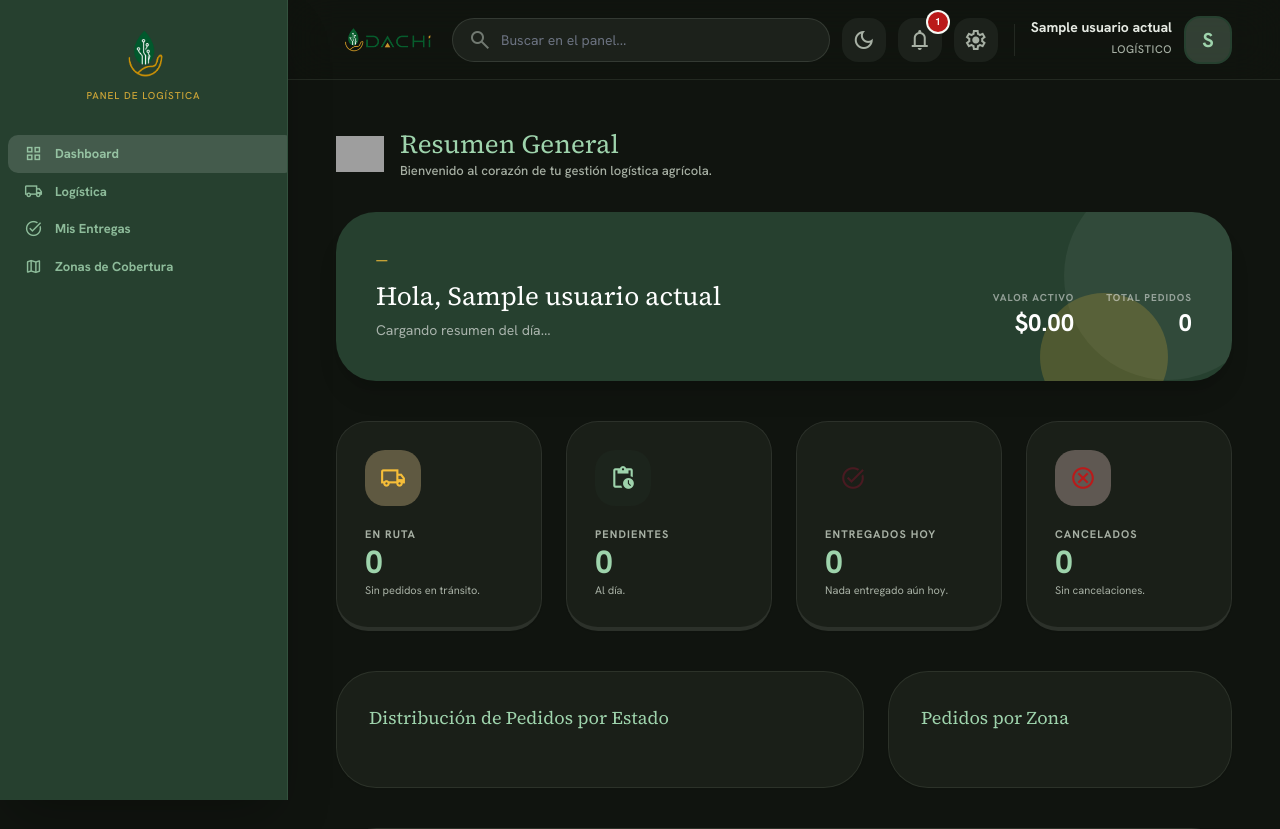
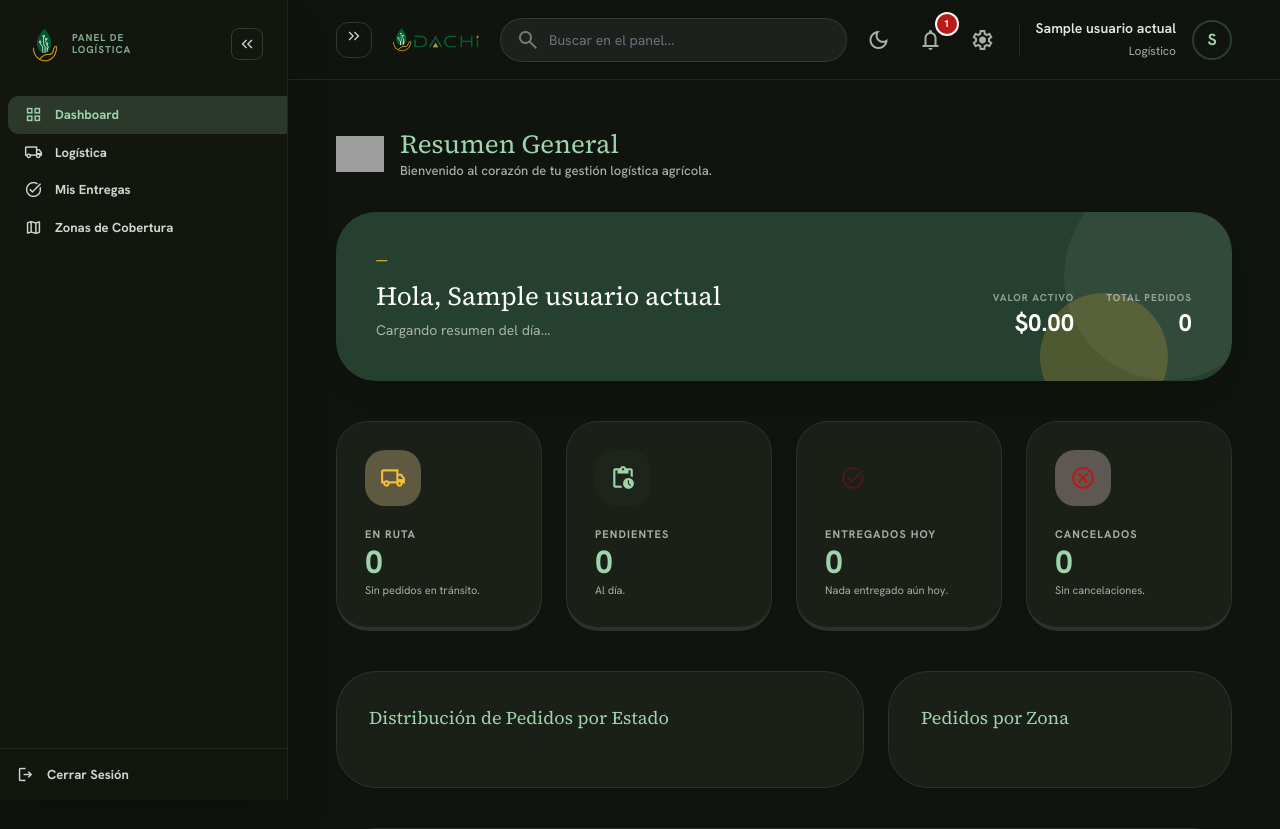
Before and after one commit to Milegran/DACHI, a PHP site: template views/logistica/dashboard.php in a window 1280 px wide. Shown: the top 829 px of the page. Run offline with PHP 8.4, Linux system fonts and the light colour scheme; the template is opened without the code that fills it: most values are stand-ins (such as "Sample title", 1, 10 or a date in 2020); some libraries are stand-ins or nearby versions; grey boxes are pictures that could not be loaded.

Commit message:
Opencode automatic git

```diff
--- a/views/logistica/dashboard.php
+++ b/views/logistica/dashboard.php
@@ -64,7 +64,14 @@
         html.dark .border-outline-variant\/50 { border-color: rgba(148,158,143,0.15) !important; }
         html.dark .hover\:bg-surface-container-low:hover { background-color: #262c24 !important; }
         html.dark ::-webkit-scrollbar-thumb { background: #33513e !important; }
-        html.dark #sidebarNav .nav-link { color: rgba(185,239,199,0.7) !important; }
+        html.dark #sidebar { background-color: #12160f !important; border-color: rgba(255,255,255,0.06) !important; }
+        html.dark #sidebarBrandText { color: #9ed3ac !important; }
+        html.dark #sidebarNav .nav-link,
+        html.dark #sidebarFooter .nav-link:not(.text-error) { color: #cfd6cb !important; }
+        html.dark #sidebarNav .nav-link:hover { background: rgba(255,255,255,0.06) !important; color: #fff !important; }
+        html.dark #sidebarNav .nav-link.nav-item-active { background: rgba(158,211,172,0.18) !important; color: #9ed3ac !important; }
+        html.dark #sidebarCollapseBtn,
+        html.dark #sidebarExpandBtn { border-color: rgba(255,255,255,0.15) !important; color: #cfd6cb !important; }
         html.dark .bg-surface\/60 { background-color: rgba(16,20,15,0.75) !important; }
         html.dark .text-primary { color: #9ed3ac !important; }
         html.dark .text-primary\/60,
@@ -79,21 +86,36 @@
     <!-- BLOQUE SIDEBAR OVERLAY -->
     <div class="fixed inset-0 bg-black/40 backdrop-blur-sm z-[60] hidden transition-opacity" id="sidebarOverlay" onclick="toggleSidebar()"></div>
     <!-- BLOQUE SIDEBAR -->
-    <aside class="fixed left-0 top-0 h-full w-72 bg-primary border-r border-primary-container z-[70] -translate-x-full lg:translate-x-0 sidebar-transition flex flex-col shadow-2xl" id="sidebar">
-        <div class="p-6 flex flex-col items-center gap-1">
-            <img alt="Logo DACHI" class="h-14 object-contain" src="img/Navbar.png" />
-            <p class="text-secondary font-medium text-[10px] mt-1 uppercase tracking-widest opacity-80">Panel de Logística</p>
+    <aside class="fixed left-0 top-0 h-full w-72 bg-white border-r border-outline-variant/20 z-[70] -translate-x-full lg:translate-x-0 sidebar-transition flex flex-col shadow-2xl" id="sidebar">
+        <div class="p-6 flex items-center justify-between gap-2" id="sidebarHeader">
+            <div class="flex items-center gap-2 min-w-0" id="sidebarLogoWrap">
+                <img alt="Logo DACHI" class="h-10 object-contain shrink-0" src="img/Navbar.png" />
+                <p class="text-primary font-bold text-[10px] uppercase tracking-widest opacity-80 leading-tight" id="sidebarBrandText">Panel de<br>Logística</p>
+            </div>
+            <button class="hidden lg:flex w-8 h-8 items-center justify-center rounded-lg border border-outline-variant/30 text-on-surface-variant hover:bg-surface-container-low transition-all shrink-0" id="sidebarCollapseBtn" onclick="toggleSidebarCollapse()" title="Ocultar menú" type="button">
+                <span class="material-symbols-outlined text-[18px]">keyboard_double_arrow_left</span>
+            </button>
         </div>
         <nav class="flex-grow overflow-y-auto custom-scrollbar space-y-0.5 mt-2" id="sidebarNav">
             <!-- Populado por JS -->
         </nav>
+        <div class="p-4 border-t border-outline-variant/10" id="sidebarFooter">
+            <a class="nav-link w-full flex items-center gap-3 group" href="logistica.php?logout=1">
+                <span class="material-symbols-outlined text-[19px]">logout</span>
+                <span class="font-label-md font-bold text-[13px] nav-label">Cerrar Sesión</span>
+            </a>
+        </div>
     </aside>
     <!-- WRAPPER -->
-    <div class="lg:ml-72 transition-all duration-300">
+    <div class="lg:ml-72 transition-all duration-300" id="mainWrapper">
         <!-- BLOQUE NAVBAR -->
         <nav class="bg-surface/60 backdrop-blur-xl sticky top-0 z-50 border-b border-outline-variant/30 h-[80px] flex items-center gap-3 px-6 lg:px-12">
             <button class="lg:hidden p-2 rounded-2xl bg-primary-container/10 text-primary flex-none" onclick="toggleSidebar()">
                 <span class="material-symbols-outlined">menu</span>
+            </button>
+
+            <button class="w-9 h-9 items-center justify-center rounded-xl border border-outline-variant/30 text-on-surface-variant hover:bg-primary-container hover:text-white transition-all flex-none" id="sidebarExpandBtn" onclick="toggleSidebarCollapse()" title="Mostrar menú" type="button">
+                <span class="material-symbols-outlined text-[18px]">keyboard_double_arrow_right</span>
             </button>
 
             <img alt="DACHI" class="h-[52px] w-auto object-contain flex-none" src="img/LG.png" />
@@ -111,12 +133,12 @@
             <div class="flex-1 md:hidden"></div>
 
             <div class="flex items-center gap-2 sm:gap-3 flex-none">
-                <button class="w-11 h-11 flex items-center justify-center rounded-2xl bg-surface-container-high text-on-surface-variant hover:bg-primary-container hover:text-white transition-all" onclick="toggleDarkModeQuick()" title="Modo oscuro" type="button">
+                <button class="w-10 h-10 flex items-center justify-center rounded-full text-on-surface-variant hover:bg-surface-container-low hover:text-primary transition-all" onclick="toggleDarkModeQuick()" title="Modo oscuro" type="button">
                     <span class="material-symbols-outlined">dark_mode</span>
                 </button>
 
                 <div class="relative">
-                    <button class="relative w-11 h-11 flex items-center justify-center rounded-2xl bg-surface-container-high text-on-surface-variant hover:bg-primary-container hover:text-white transition-all" id="notificationButton" onclick="toggleNotificationMenu()">
+                    <button class="relative w-10 h-10 flex items-center justify-center rounded-full text-on-surface-variant hover:bg-surface-container-low hover:text-primary transition-all" id="notificationButton" onclick="toggleNotificationMenu()">
                         <span class="material-symbols-outlined">notifications</span>
                         <?php if ($notificationCount > 0): ?>
                         <span class="absolute -top-1.5 -right-1.5 min-w-[20px] h-5 bg-error text-white text-[10px] font-bold flex items-center justify-center rounded-full px-1 ring-2 ring-surface"><?= $notificationCount ?></span>
@@ -133,47 +155,48 @@
                     </div>
                 </div>
 
-                <button class="w-11 h-11 flex items-center justify-center rounded-2xl bg-surface-container-high text-on-surface-variant hover:bg-primary-container hover:text-white transition-all" onclick="openSettingsModal()" title="Configuración" type="button">
+                <button class="w-10 h-10 flex items-center justify-center rounded-full text-on-surface-variant hover:bg-surface-container-low hover:text-primary transition-all" onclick="openSettingsModal()" title="Configuración" type="button">
                     <span class="material-symbols-outlined">settings</span>
                 </button>
 
                 <div class="h-8 w-[1px] bg-outline-variant/30 mx-1 hidden sm:block"></div>
 
+                <div class="hidden md:block text-right mr-1">
+                    <span class="font-semibold text-sm text-on-surface block" id="panelUserName"><?= htmlspecialchars($usuarioActual['nombre'] ?? '') ?></span>
+                    <small class="text-on-surface-variant text-xs">Logístico</small>
+                </div>
+
                 <div class="relative">
-                    <div class="flex items-center gap-3 cursor-pointer group" id="userAvatarBtn" onclick="toggleUserMenu()">
-                        <div class="text-right hidden sm:block">
-                            <p class="text-[14px] font-bold text-on-surface leading-tight" id="panelUserName"><?= htmlspecialchars($usuarioActual['nombre'] ?? '') ?></p>
-                            <span class="text-[11px] text-on-surface-variant font-medium uppercase tracking-wider">Logístico</span>
-                        </div>
-                        <div class="w-12 h-12 rounded-2xl border-2 border-primary bg-primary-fixed/20 flex items-center justify-center overflow-hidden transition-transform group-hover:scale-105">
-                            <span class="avatar-initial font-bold text-primary text-[20px]"><?= strtoupper(substr($usuarioActual['nombre'] ?? '', 0, 1)) ?></span>
-                        </div>
-                    </div>
-                    <div class="user-menu absolute right-0 top-14 w-72 bg-white dark:bg-surface-container-highest rounded-[32px] border border-outline-variant/30 shadow-2xl p-6 z-[200]" id="userMenu">
-                        <div class="flex items-center gap-4 mb-6">
-                            <div class="w-14 h-14 rounded-2xl bg-primary flex items-center justify-center text-white">
-                                <span class="avatar-initial font-bold text-[24px]"><?= strtoupper(substr($usuarioActual['nombre'] ?? '', 0, 1)) ?></span>
+                    <button class="w-10 h-10 rounded-full border-2 border-primary overflow-hidden flex items-center justify-center font-bold text-primary cursor-pointer" id="userAvatarBtn" onclick="toggleUserMenu()" title="Abrir perfil" type="button">
+                        <span class="avatar-initial"><?= strtoupper(substr($usuarioActual['nombre'] ?? '', 0, 1)) ?></span>
+                    </button>
+                    <div class="user-menu absolute right-0 top-12 w-72 bg-white dark:bg-surface-container-highest rounded-2xl border border-outline-variant/50 shadow-xl p-2 z-[200]" id="userMenu">
+                        <div class="flex items-center gap-3 p-3 border-b border-outline-variant/30 mb-2">
+                            <div class="w-12 h-12 rounded-full bg-primary-fixed overflow-hidden border border-outline-variant flex items-center justify-center font-bold text-primary flex-none">
+                                <span class="avatar-initial"><?= strtoupper(substr($usuarioActual['nombre'] ?? '', 0, 1)) ?></span>
                             </div>
-                            <div>
-                                <p class="font-bold text-on-surface" id="userMenuName"><?= htmlspecialchars(trim(($usuarioActual['nombre'] ?? '') . ' ' . ($usuarioActual['apellido'] ?? ''))) ?></p>
-                                <p class="text-[12px] text-on-surface-variant truncate w-40" id="userMenuEmail"><?= htmlspecialchars($usuarioActual['correo'] ?? '') ?></p>
+                            <div class="min-w-0">
+                                <p class="text-sm font-semibold text-on-surface truncate" id="userMenuName"><?= htmlspecialchars(trim(($usuarioActual['nombre'] ?? '') . ' ' . ($usuarioActual['apellido'] ?? ''))) ?></p>
+                                <p class="text-xs text-on-surface-variant truncate" id="userMenuEmail"><?= htmlspecialchars($usuarioActual['correo'] ?? '') ?></p>
+                                <span class="inline-block mt-1 px-2 py-0.5 rounded-full bg-primary/10 text-primary text-[10px] font-bold uppercase tracking-wide">LOGÍSTICO</span>
                             </div>
                         </div>
-                        <div class="space-y-1">
-                            <button class="w-full text-left px-4 py-3 rounded-2xl hover:bg-surface-container-low flex items-center gap-3 transition-colors text-[14px] font-medium" onclick="location.href='logistica.php?logout=1'">
-                                <span class="material-symbols-outlined text-on-surface-variant">swap_horiz</span> Cambiar Cuenta
-                            </button>
-                            <button class="w-full text-left px-4 py-3 rounded-2xl hover:bg-surface-container-low flex items-center gap-3 transition-colors text-[14px] font-medium" onclick="openProfileModal()">
-                                <span class="material-symbols-outlined text-on-surface-variant">person_edit</span> Editar Perfil
-                            </button>
-                            <button class="w-full text-left px-4 py-3 rounded-2xl hover:bg-surface-container-low flex items-center gap-3 transition-colors text-[14px] font-medium" onclick="openSettingsModal()">
-                                <span class="material-symbols-outlined text-on-surface-variant">settings</span> Configuración
-                            </button>
-                            <div class="h-[1px] bg-outline-variant/30 my-3"></div>
-                            <a class="w-full text-left px-4 py-3 rounded-2xl hover:bg-error-container/20 text-error flex items-center gap-3 transition-colors text-[14px] font-bold" href="logistica.php?logout=1">
-                                <span class="material-symbols-outlined">logout</span> Salir
-                            </a>
-                        </div>
+                        <button class="w-full text-left px-3 py-2 rounded-lg hover:bg-surface-container-low text-sm text-on-surface flex items-center gap-3" onclick="location.href='logistica.php?logout=1'">
+                            <span class="material-symbols-outlined text-[18px] text-on-surface-variant">swap_horiz</span>
+                            Cambiar Cuenta
+                        </button>
+                        <button class="w-full text-left px-3 py-2 rounded-lg hover:bg-surface-container-low text-sm text-on-surface flex items-center gap-3" onclick="openSettingsModal()">
+                            <span class="material-symbols-outlined text-[18px] text-on-surface-variant">tune</span>
+                            Configuración
+                        </button>
+                        <button class="w-full text-left px-3 py-2 rounded-lg hover:bg-surface-container-low text-sm text-on-surface flex items-center gap-3" onclick="openProfileModal()">
+                            <span class="material-symbols-outlined text-[18px] text-on-surface-variant">person</span>
+                            Editar Perfil
+                        </button>
+                        <hr class="border-outline-variant/50 my-1" />
+                        <a class="flex items-center gap-3 w-full text-left px-3 py-2 rounded-lg hover:bg-surface-container-low text-sm text-error transition-all" href="logistica.php?logout=1">
+                            <span class="material-symbols-outlined text-[18px]">logout</span> Cerrar Sesión
+                        </a>
                     </div>
                 </div>
             </div>
@@ -551,11 +574,17 @@
 
         function buildSidebar() {
             document.getElementById('sidebarNav').innerHTML = NAV_LOGISTICA.map((item, i) => `
-                <button onclick="showSection('${item.id}', this)" class="nav-link w-full flex items-center gap-3 text-primary-fixed/70 hover:text-white transition-all group ${i === 0 ? 'nav-item-active' : ''}">
+                <button onclick="showSection('${item.id}', this)" title="${item.label}" class="nav-link w-full flex items-center gap-3 transition-all group ${i === 0 ? 'nav-item-active' : ''}">
                     <span class="material-symbols-outlined text-[19px] transition-transform group-hover:scale-110">${item.icon}</span>
-                    <span class="font-label-md font-bold text-[13px]">${item.label}</span>
+                    <span class="font-label-md font-bold text-[13px] nav-label">${item.label}</span>
                 </button>
             `).join('');
+        }
+
+        // BLOQUE COLAPSAR/MOSTRAR SIDEBAR (solo escritorio)
+        function toggleSidebarCollapse() {
+            const colapsado = document.documentElement.classList.toggle('sidebar-mini');
+            localStorage.setItem('dachiSidebarMini', colapsado ? '1' : '0');
         }
 
         function toggleUserMenu() {
@@ -890,6 +919,9 @@
         }
 
         window.onload = () => {
+            if (localStorage.getItem('dachiSidebarMini') === '1') {
+                document.documentElement.classList.add('sidebar-mini');
+            }
             buildSidebar();
             renderData();
 
```
